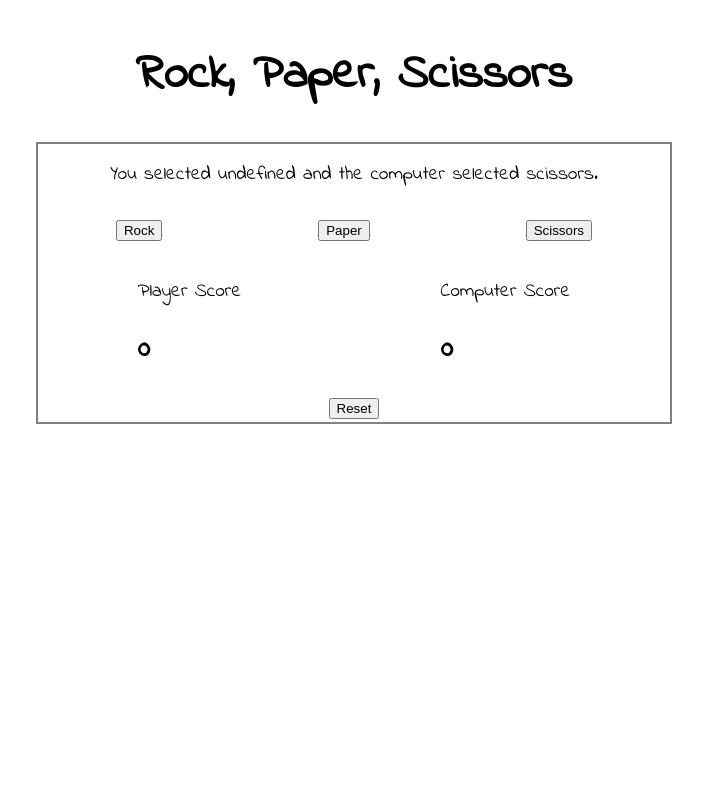
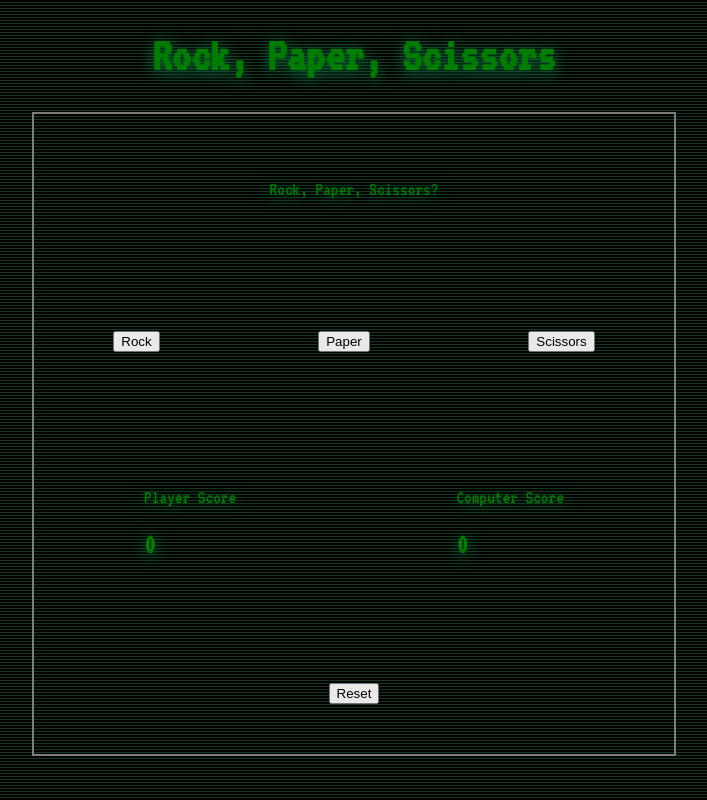
Before and after one commit to robbailiff/rock-paper-scissors, a plain HTML site: page index.html in a window 1280 px wide. Shown: the whole page, without its empty margins (286-993 px from the left). Drawn offline with Linux system fonts and the light colour scheme.

Commit message:
Major changes to CSS design and JS logic

```diff
--- a/game.js
+++ b/game.js
@@ -1,17 +1,36 @@
 // Rock, Paper, Scissors Game
 
-const options = ['rock', 'paper', 'scissors']
+let playerScore = 0;
+let computerScore = 0;
 
-// let playerChoice;
-// const buttons = document.querySelectorAll('button.player-choice');
-// buttons.forEach((button) => {
-//     button.addEventListener("click", (e) => {
-//         playerChoice = e.target.id;
-//         game();
-//     });
-// });
+// #######################################################################
+
+
+const buttons = document.querySelectorAll('button.player-choice');
+        buttons.forEach((button) => {
+            button.addEventListener("click", (e) => {
+                e.stopPropagation;
+                let playerChoice = e.target.id;
+                let computerChoice = computerPlay();
+                let result = playRound(playerChoice, computerChoice);
+                if (result === "Win") {
+                    playerScore++;
+                } else if (result === "Lose") {
+                    computerScore++;
+                }
+
+                if (playerScore === 5) {
+                    console.log(`You win ${playerScore}:${computerScore}`);
+                } else if (computerScore === 5) {
+                    console.log(`You lose ${computerScore}:${playerScore}`);
+                }
+            });
+        });
+
+// #######################################################################
 
 function computerPlay() {
+    const options = ['rock', 'paper', 'scissors'];
     let randNum = Math.floor(Math.random()* 3);
     return options[randNum];
 }
@@ -60,40 +79,48 @@ function playRound(playerChoice, computerChoice) {
     return result;
 }
 
-function game() {
-    let playerScore = 0;
-    let computerScore = 0;
-    // while (playerScore < 5 || computerScore < 5) {
-    for (let i = 0; i <= 5; i++) {
+// function game() {
+//     let playerScore = 0;
+//     let computerScore = 0;
+//     // while (playerScore < 5 || computerScore < 5) {
+//     for (let i = 0; i <= 5; i++) {
 
-        let playerChoice;
-        const buttons = document.querySelectorAll('button.player-choice');
-        buttons.forEach((button) => {
-            button.addEventListener("click", (e) => {
-                let playerChoice = e.target.id;
-                // console.log(e.target.id);
-                console.log(`Inside variable value: ${playerChoice}`);
-            });
-        });
+//         let playerChoice;
+//         const buttons = document.querySelectorAll('button.player-choice');
+//         buttons.forEach((button) => {
+//             button.addEventListener("click", (e) => {
+//                 e.stopPropagation;
+//                 let playerChoice = e.target.id;
+//                 let computerChoice = computerPlay();
+//                 let result = playRound(playerChoice, computerChoice);
+//                 if (result === "Win") {
+//                     playerScore++;
+//                 } else if (result === "Lose") {
+//                     computerScore++;
+//                 }
+//                 console.log(e.target.id);
+//                 console.log(`Inside variable value: ${playerChoice}`);
+//             });
+//         });
 
-        console.log(`Ouside variable value: ${playerChoice}`);
 
-        // let playerChoice = prompt("Rock, Paper, Scissors?").toLowerCase();
-        let computerChoice = computerPlay();
-        let result = playRound(playerChoice, computerChoice);
-        if (result === "Win") {
-            playerScore++;
-        } else if (result === "Lose") {
-            computerScore++;
-        }
-    }
-    if (playerScore > computerScore) {
-        console.log(`You win ${playerScore}:${computerScore}`);
-    } else if (computerScore > playerScore) {
-        console.log(`You lose ${computerScore}:${playerScore}`);
-    } else {
-        console.log(`You draw ${playerScore}:${computerScore}`);
-    }
-}
 
-game();
+//         let playerChoice = prompt("Rock, Paper, Scissors?").toLowerCase();
+//         let computerChoice = computerPlay();
+//         let result = playRound(playerChoice, computerChoice);
+//         if (result === "Win") {
+//             playerScore++;
+//         } else if (result === "Lose") {
+//             computerScore++;
+//         }
+//     }
+//     if (playerScore > computerScore) {
+//         console.log(`You win ${playerScore}:${computerScore}`);
+//     } else if (computerScore > playerScore) {
+//         console.log(`You lose ${computerScore}:${playerScore}`);
+//     } else {
+//         console.log(`You draw ${playerScore}:${computerScore}`);
+//     }
+// }
+
+// game();
--- a/index.html
+++ b/index.html
@@ -3,14 +3,17 @@
 <head>
     <meta charset="UTF-8">
     <meta name="viewport" content="width=device-width, initial-scale=1.0">
-    <title>Rock Paper Scissors</title>
-    <link rel="stylesheet" href="style.css">
+	<title>Rock Paper Scissors</title>
+
+	<link rel="stylesheet" href="style.css">
+
     <link rel="preconnect" href="https://fonts.gstatic.com">
-	<link href="https://fonts.googleapis.com/css2?family=Indie+Flower&display=swap" rel="stylesheet">
+	<link href="https://fonts.googleapis.com/css2?family=VT323&display=swap" rel="stylesheet">
+
 </head>
 
 <body>
-	<main class="container">
+	<main class="container flicker">
 		<h1>Rock, Paper, Scissors</h1>
 
 		<section class="panel">
@@ -34,7 +37,6 @@
 			<div class="reset-button">
 				<button type="submit">Reset</button>
 			</div>
-			<div id="game-updates"></div>
 
 		</section>
 	</main>
--- a/style.css
+++ b/style.css
@@ -1,8 +1,10 @@
 html {
-	font-family: 'Indie Flower', cursive;
+	font-family: 'VT323', monospace;
 	font-size: 1rem;
-	/*background: url('') bottom center;*/
-  	/*background-size: cover;*/
+	color: green;
+    background: black;
+	/* background: url('https://i.pinimg.com/originals/45/25/f9/4525f9a44fdfe0b78d714137dad76b14.png') bottom center;
+  	background-size: cover; */
 }
 
 h1 {
@@ -13,16 +15,48 @@ h1 {
 	font-size: 1.2rem;
 	display: flex;
 	align-items: center;
-	justify-content: center;
+	/* justify-content: center; */
 	flex-direction: column;
+	text-shadow: 0 0.2rem 1rem #0c7b46;
+	background: linear-gradient(
+		to bottom,
+		rgba(0,0,0,1) 0%,
+		rgba(0,0,0,0.5) 40%,
+		rgba(0,10,5,0.5) 50%,
+		rgba(40, 80, 50, 1) 100%
+	);
+	background-size: 100% 3px;
 }
+
+.flicker {
+    position: fixed;
+    top: 0;
+    left: 0;
+    bottom: 0;
+    right: 0;
+	animation: flicker 0.12s infinite;
+}
+
+@keyframes flicker {
+	0% {
+		opacity: 1;
+	}
+	50% {
+		opacity: 0.95;
+	}
+	100% {
+		opacity: 1;
+	}
+}
+
 
 .panel {
 	width: 50%;
+	height: 80vh;
 	border: 2px solid grey;
 	display: flex;
 	align-items: center;
-	justify-content: center;
+	justify-content: space-around;
 	flex-direction: column;
 }
 
```
